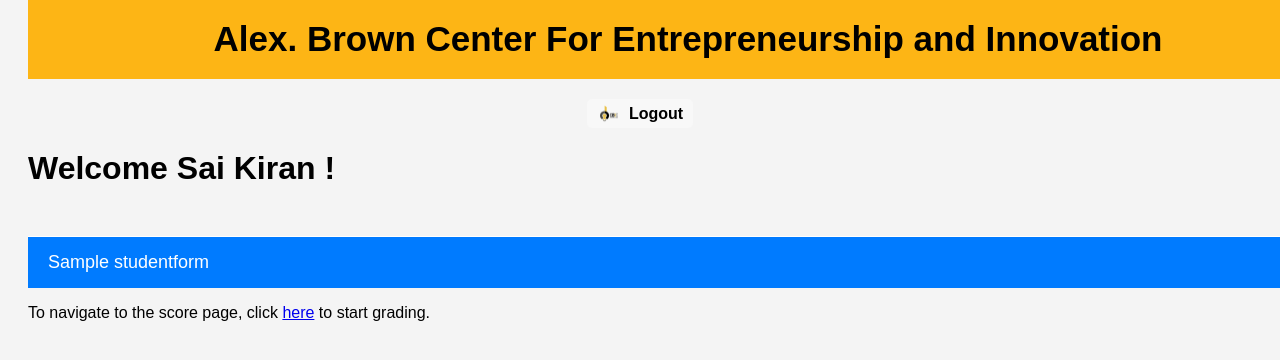
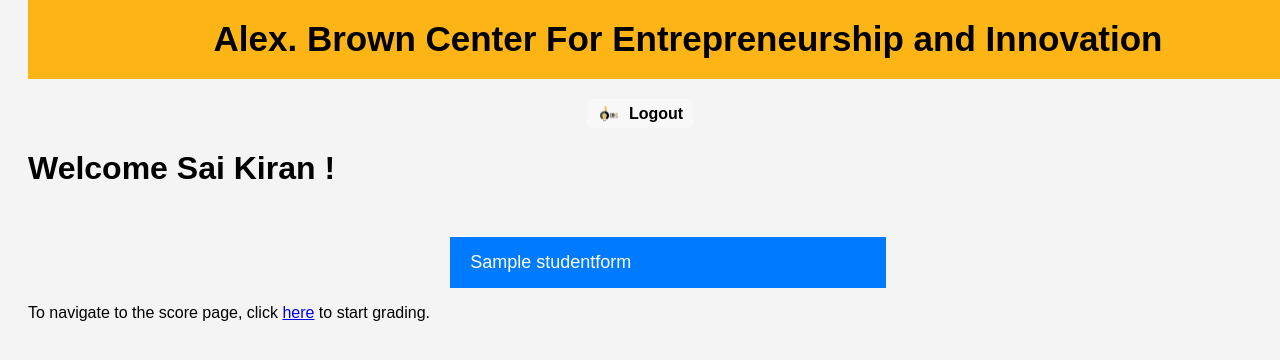
Before and after one commit to skiran336/CBIC-Judges-Side, a Django app: page /home in a window 1280 px wide; the page is wider, and only the part inside the window is pictured. Shown: the part 149-509 px from the top of that part. Run offline with Django 5.2, Linux system fonts and the light colour scheme; a user stored in the database is signed in; a database or web service that is not in the repository returns one stand-in record (values such as "Sample title").

Commit message:
home update

```diff
--- a/templates/authentication/home.html
+++ b/templates/authentication/home.html
@@ -29,6 +29,7 @@
     <h1>Welcome {{ user.first_name }}!</h1><br>
     <div class="form-container">
         {% if user.is_authenticated %}
+        <div class="accordion-row">
             {% for student in students %}
             <div class="accordion">
                 <button class="accordion-header">{{ student.ideaName }}</button>
@@ -137,16 +138,20 @@
                     <input type = "radio" id = "4" name = "Presentation" value = "4" >4
                     <input type = "radio" id = "4" name = "Presentation" value = "5" >5
                 </label>
+
                 </div>
             </div>
+            {% if forloop.counter|divisibleby:2 and not forloop.last %}
+            </div><div class="accordion-row">
+            {% endif %}
             {% empty %}
             <p>No students found.</p>
             {% endfor %}
+        </div>
         {% else %}
         <p>You are not logged in.</p>
         {% endif %}
     </div>
-
     <div class="score-page">
         <p>To navigate to the score page, click <a href="{% url 'scorepage' %}">here</a> to start grading.</p>
     </div>
```
Lines whose indentation alone changed are shown as unchanged.
